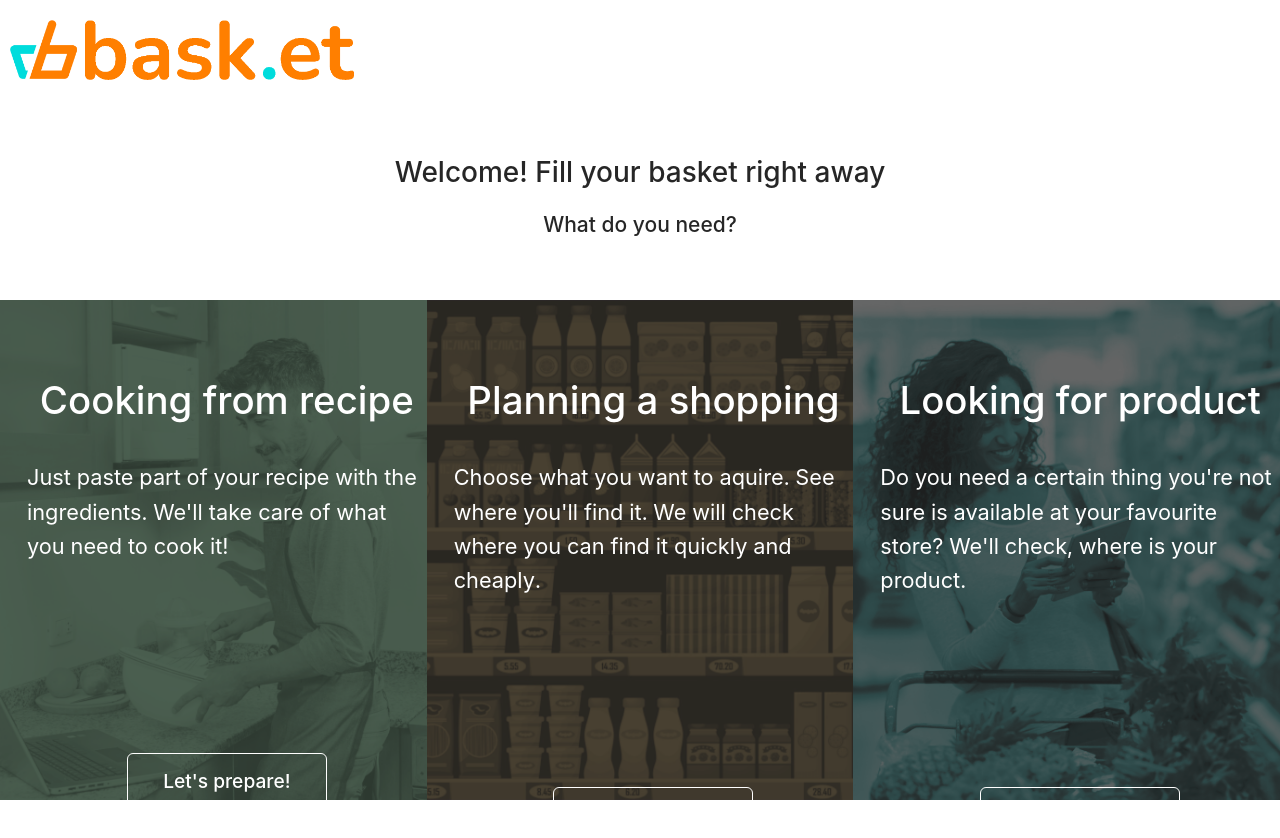
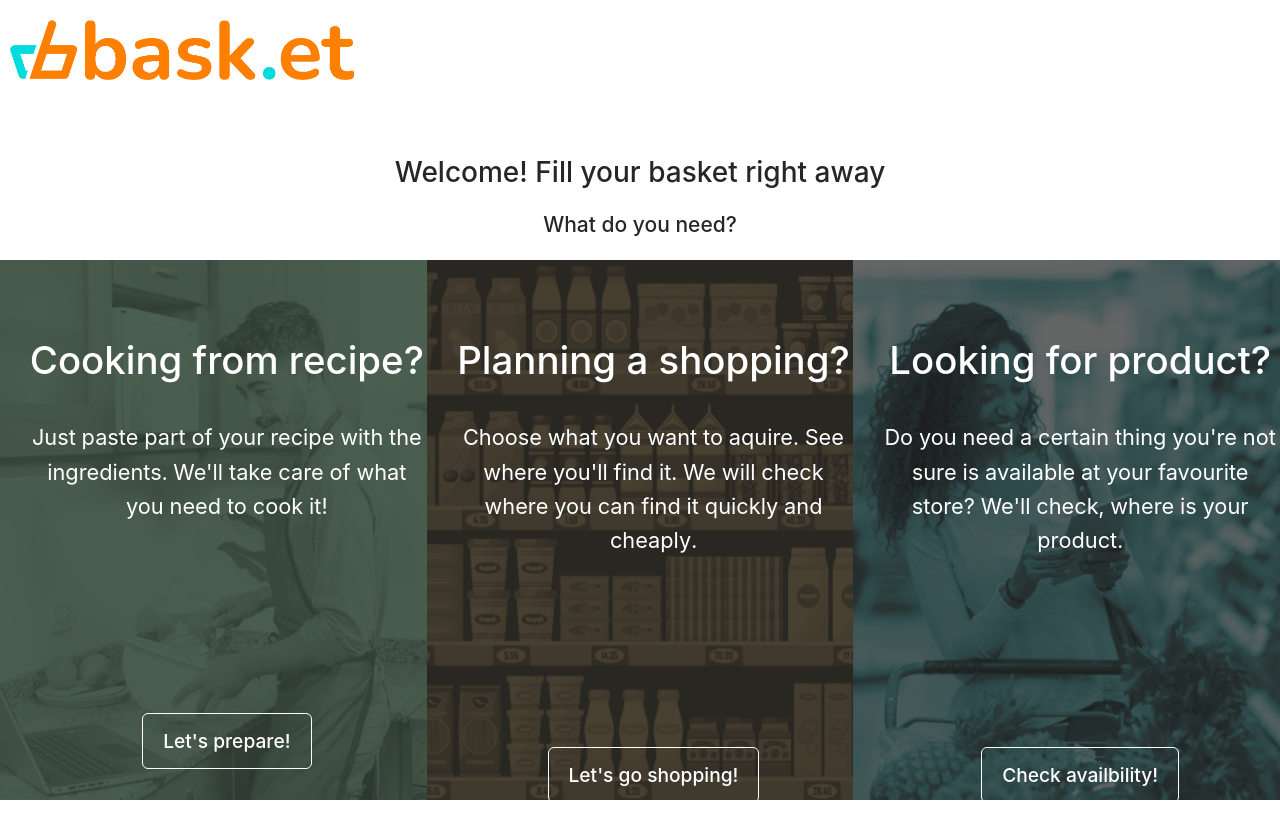
Before and after one commit to majoseek/BHL-Hackathon-2022, a React (Create React App) app in the folder frontend/: page / in a window 1280 px wide. Shown: the top 838 px of the page. After the commit the page ends 803 px from the top, so only its background shows below. Built offline with nearby package versions, Linux system fonts and the light colour scheme.

Commit message:
Title, LandingPage updates

```diff
--- a/frontend/public/index.html
+++ b/frontend/public/index.html
@@ -9,7 +9,7 @@
             name="description"
             content="Web site created using create-react-app"
         />
-    <title>React App</title>
+        <title>Bask.et</title>
     </head>
     <body>
         <noscript>You need to enable JavaScript to run this app.</noscript>
--- a/frontend/src/views/LandingPage/LandingPage.tsx
+++ b/frontend/src/views/LandingPage/LandingPage.tsx
@@ -17,7 +17,7 @@ const LandingPage = () => {
             <Row className="cards-wrapper">
                 <Col className="category-landing" span={8}>
                     <div>
-                        <span>Cooking from recipe</span>
+                        <span>Cooking from recipe?</span>
                         <label>
                             Just paste part of your recipe with the ingredients.
                             We'll take care of what you need to cook it!
@@ -32,7 +32,7 @@ const LandingPage = () => {
                 <Col className="category-landing" span={8}>
                     <img src={findingBackground} alt={"MenuCard"} />
                     <div>
-                        <span>Planning a shopping</span>
+                        <span>Planning a shopping?</span>
                         <label>
                             Choose what you want to aquire. See where you'll
                             find it. We will check where you can find it quickly
@@ -47,14 +47,14 @@ const LandingPage = () => {
                 <Col className="category-landing" span={8}>
                     <img src={shoppingBackground} alt={"MenuCard"} />
                     <div>
-                        <span>Looking for product</span>
+                        <span>Looking for product?</span>
                         <label>
                             Do you need a certain thing you're not sure is
                             available at your favourite store? We'll check,
                             where is your product.
                         </label>
                         <Button
-                            label="Check availability!"
+                            label="Check availbility!"
                             className="p-button-outlined"
                         />
                     </div>
--- a/frontend/src/views/LandingPage/styles.css
+++ b/frontend/src/views/LandingPage/styles.css
@@ -1,5 +1,5 @@
 .header {
-    height: 200px;
+    height: 160px;
     text-align: center;
     padding: 50px 0;
 }
@@ -21,13 +21,15 @@
     color: white;
 }
 .category-landing div label {
+    text-align: center;
     margin: 30px 0 90px 0;
+    margin-left: auto;
+    margin-right: auto;
     font-size: 1.7vw;
     font-weight: 400;
     color: white;
 }
 .category-landing div button {
-    width: 200px;
     margin: auto;
     margin-top: 100px;
     color: white !important;
@@ -37,5 +39,5 @@
 }
 .category-landing img {
     width: 100%;
-    height: calc(100vh - 300px);
+    height: calc(100vh - 260px);
 }
```
Lines whose indentation alone changed are shown as unchanged.
